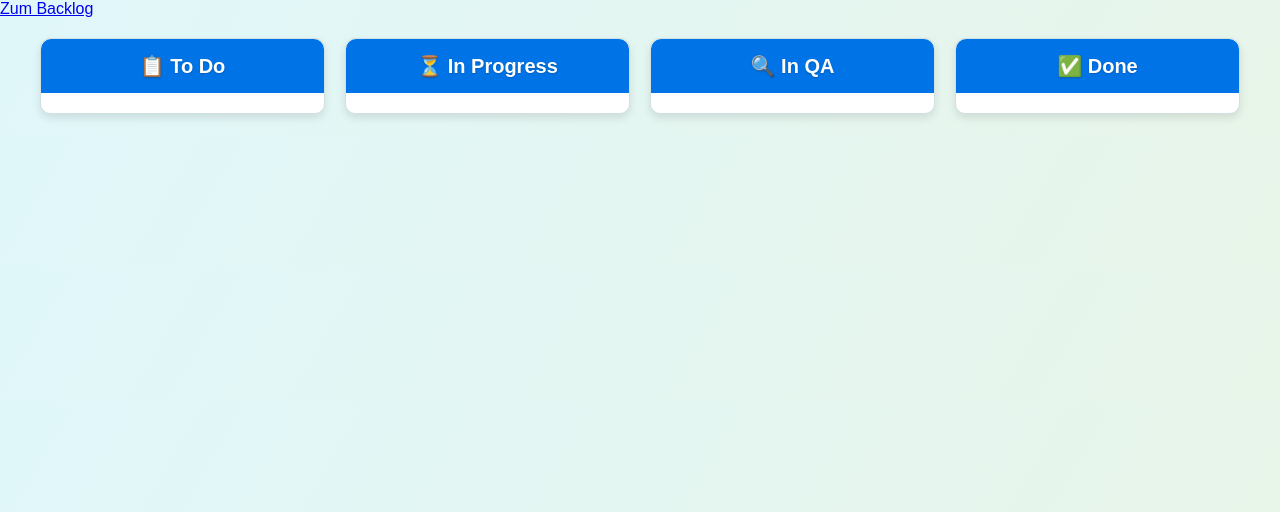
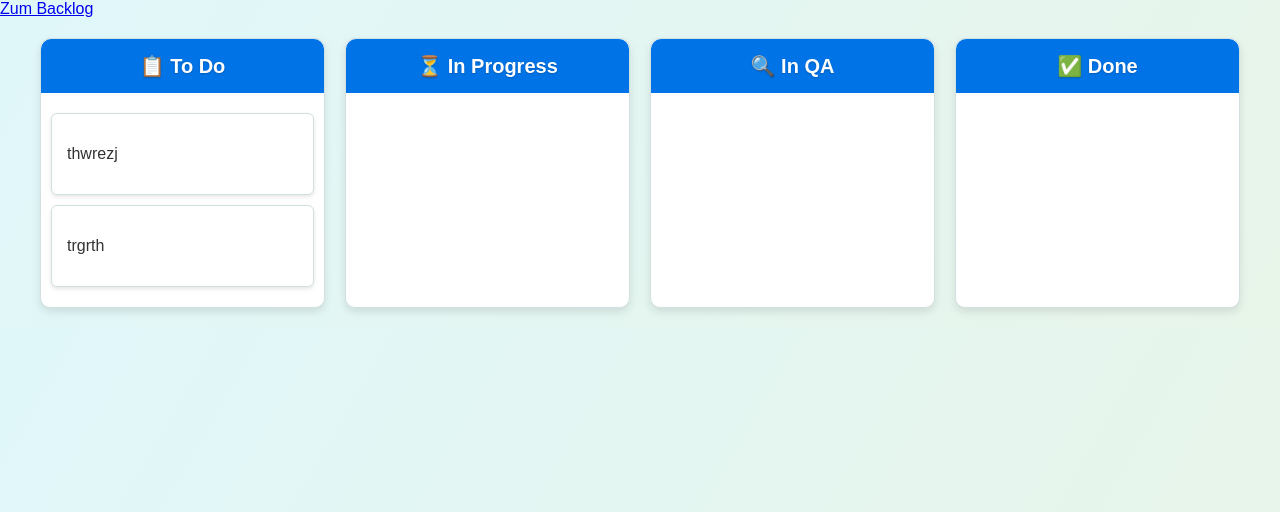
Before and after one commit to Usman-65/FSWD-EasyBuis, a Flask app: page /kanban_board/ in a window 1280 px wide. Shown: the top 512 px of the page. Run offline with Flask 3, Linux system fonts and the light colour scheme; the visitor is signed in with stand-in values (Sample User, id 1); data comes from the database, SQL or seed files in the repository; both versions use the stored data as it was after the commit.

Commit message:
Synchromisation zwischen Task_Manager und Kanban_Board erschaffen - Nach Betätigung des Buttons "add task" wird die Aufgabe auch ins Board unter "To Do" geschoben

```diff
--- a/Task_Manager.py
+++ b/Task_Manager.py
@@ -23,7 +23,7 @@ def add_task():
     description = request.form.get('description', '')
 
     conn = get_db_connection()
-    conn.execute('INSERT INTO tasks (title, description) VALUES (?, ?)', (title, description))
+    conn.execute('INSERT INTO tasks (title, description, status) VALUES (?, ?, ?)', (title, description, 'To Do'))
     conn.commit()
     conn.close()
 
--- a/app.py
+++ b/app.py
@@ -9,7 +9,8 @@ from Task_Manager import task_manager
 
 # Initialisierung der DB
 def init_db():
-    if not os.path.exists('nutzer.db'):
+    if os.path.exists('nutzer.db'):
+        # os.remove('nutzer.db') # nur notwendig für Veränderungen an der DB selbst
         conn = sqlite3.connect('nutzer.db')
         cursor = conn.cursor()
 
@@ -22,12 +23,13 @@ def init_db():
             )
         ''')
 
-           # Aufgaben-Tabelle erstellen
+         # Aufgaben-Tabelle erstellen (falls sie nicht existiert)
         cursor.execute('''
             CREATE TABLE IF NOT EXISTS tasks (
                 id INTEGER PRIMARY KEY AUTOINCREMENT,
                 title TEXT NOT NULL,
-                description TEXT
+                description TEXT,
+                status TEXT NOT NULL CHECK (status IN ('To Do', 'In Progress', 'In QA', 'Done'))
             )
         ''')
 
@@ -47,6 +49,8 @@ def init_db():
         print("Datenbank wurde erfolgreich eingerichtet!")
     else:
         print("Datenbank existiert bereits")
+
+
 
 # Datenbank initialisieren
 init_db()
--- a/kanban_board.py
+++ b/kanban_board.py
@@ -13,9 +13,11 @@ def kanban_board_view():
     # Aufgaben aus der Datenbank laden
     conn = sqlite3.connect('nutzer.db')
     cursor = conn.cursor()
-    cursor.execute("SELECT title FROM tasks")
+    cursor.execute("SELECT id, title, status FROM tasks")
     tasks = cursor.fetchall()
     conn.close()
+
+    print(tasks)
 
     return render_template('kanban_board.html', tasks=tasks)
 
--- a/templates/kanban_board.html
+++ b/templates/kanban_board.html
@@ -11,15 +11,15 @@
 
 <body>
   <a href="/task_manager">Zum Backlog</a>
+
     <div class="kanban-board">
         <div class="kanban-column" data-status="To Do">
           <div class="kanban-header">📋 To Do</div>
           <div class="kanban-cards">
             {% for task in tasks %}
-              {% if task[1] == "To Do" %}
-                <div class="kanban-card">
-                  <p>{{ task[0] }}</p>
-                  <span class="kanban-tag">Neu</span>
+              {% if task[2] == "To Do" %}
+              <div class="kanban-card" draggable="true" data-id="{{ task['id'] }}">
+              <p>{{ task[1] }}</p>
           </div>
       {% endif %}
   {% endfor %}
@@ -30,10 +30,9 @@
           <div class="kanban-header">⏳ In Progress</div>
           <div class="kanban-cards">
             {% for task in tasks %}
-              {% if task[1] == "In Progress" %}
-                <div class="kanban-card">
-                  <p>{{ task[0] }}</p>
-                  <span class="kanban-tag">In Arbeit</span>
+              {% if task[2] == "In Progress" %}
+              <div class="kanban-card" draggable="true" data-id="{{ task['id'] }}">
+                <p>{{ task[1] }}</p>
             </div>
         {% endif %}
     {% endfor %}
@@ -45,10 +44,9 @@
           <div class="kanban-header">🔍 In QA</div>
           <div class="kanban-cards">
             {% for task in tasks %}
-              {% if task[1] == "In QA" %}
-                <div class="kanban-card">
-                  <p>{{ task[0] }}</p>
-                  <span class="kanban-tag">QA</span>
+              {% if task[2] == "In QA" %}
+              <div class="kanban-card" draggable="true" data-id="{{ task['id'] }}">
+                <p>{{ task[1] }}</p>
             </div>
         {% endif %}
     {% endfor %}
@@ -59,16 +57,14 @@
           <div class="kanban-header">✅ Done</div>
           <div class="kanban-cards">
             {% for task in tasks %}
-              {% if task[1] == "Done" %}
-                <div class="kanban-card">
-                  <p>{{ task[0] }}</p>
-                  <span class="kanban-tag">Abgeschlossen</span>
+              {% if task[2] == "Done" %}
+              <div class="kanban-card" draggable="true" data-id="{{ task['id'] }}">
+                <p>{{ task[1] }}</p>
             </div>
         {% endif %}
     {% endfor %}
         </div>
       </div>
-      </div>
 </body>
 
 </html>
```
Also changed, not shown: Nutzer.db. Lines whose indentation alone changed are shown as unchanged.
